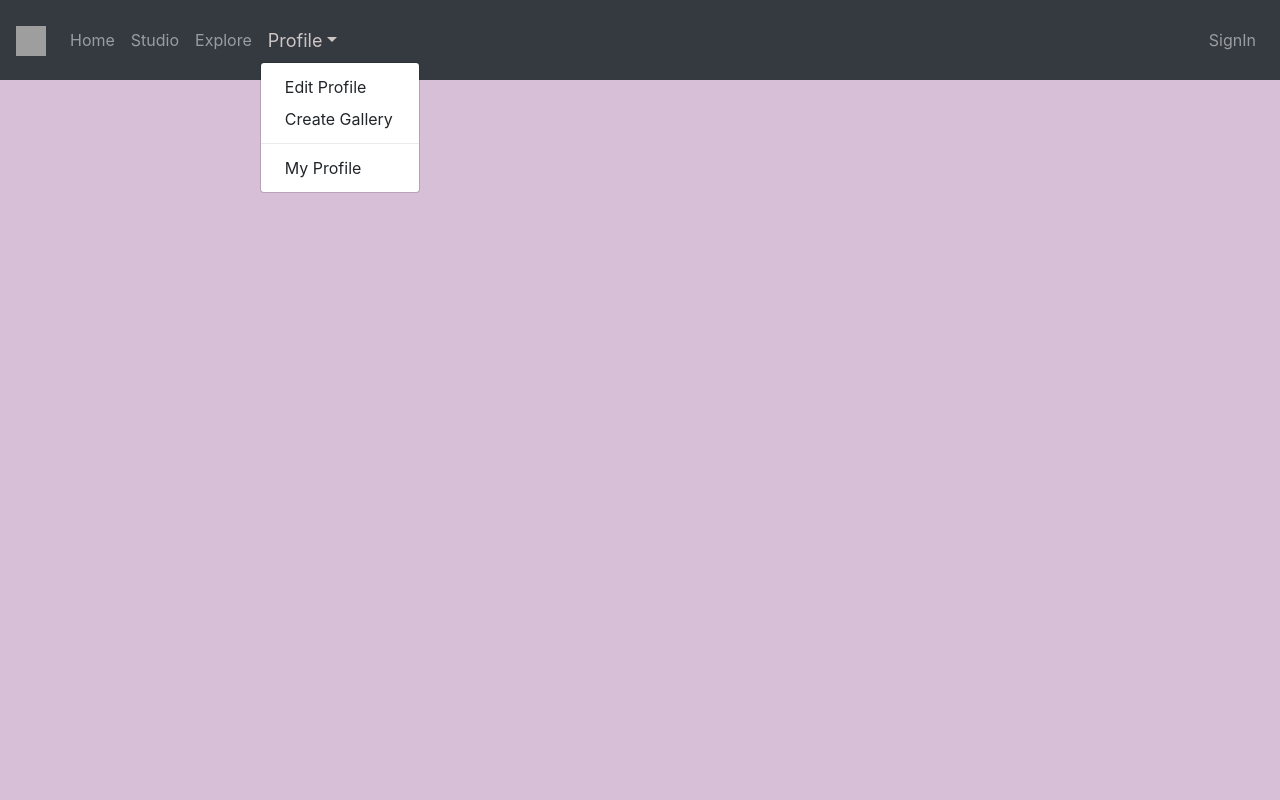
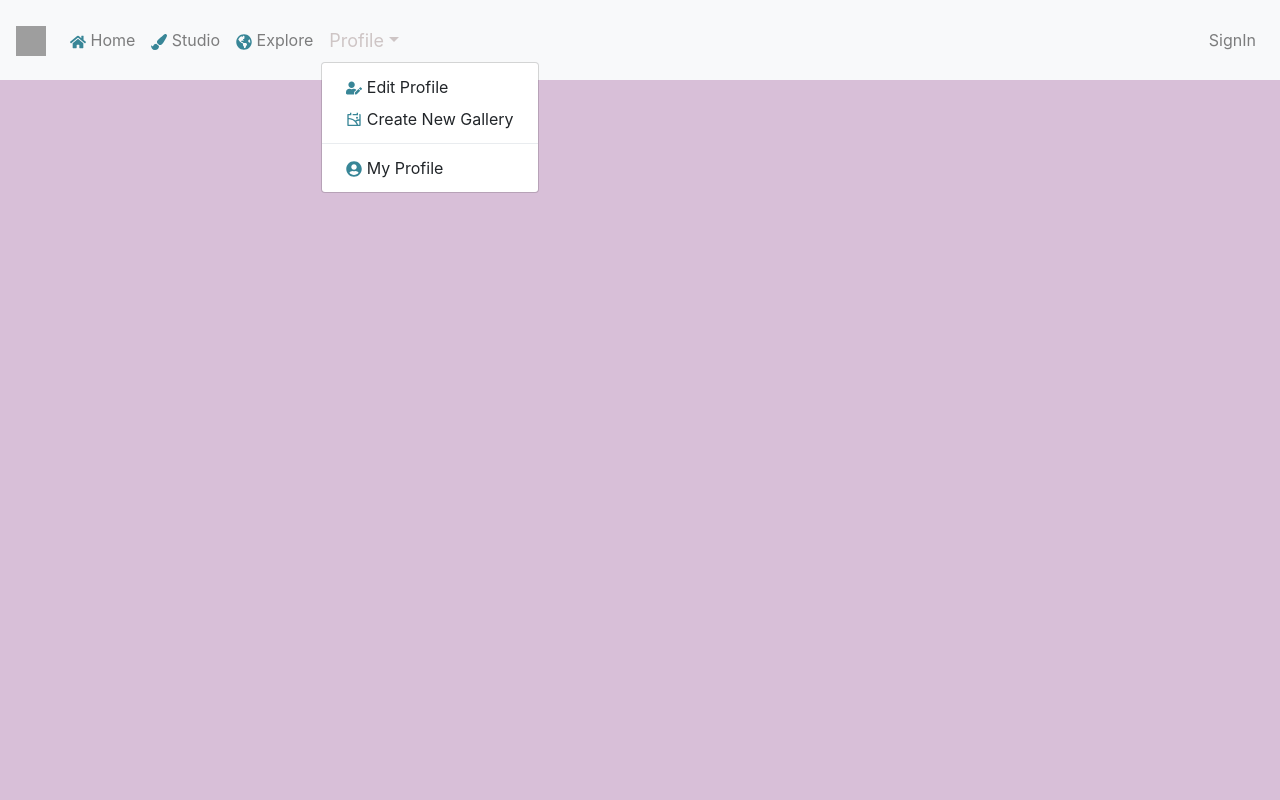
Before and after one commit to siobahnschuck/Curate, a React (Create React App) app in the folder client/: page /studio in a window 1280 px wide. Both pictures are taken after a click on the button "Profile". Shown: the top 800 px of the page. Built offline with nearby package versions, Linux system fonts and the light colour scheme; grey boxes are pictures that could not be loaded.

Commit message:
drawing saved alert

```diff
--- a/client/src/components/Pages/Studio.jsx
+++ b/client/src/components/Pages/Studio.jsx
@@ -47,7 +47,6 @@ const Studio = (props) => {
           handleChange={handleChange}
         />
       </div>
-      <DrawingTools />
     </div>
   )
 }
--- a/client/src/components/navbar/ProfileNav.jsx
+++ b/client/src/components/navbar/ProfileNav.jsx
@@ -1,25 +1,30 @@
 import React from 'react'
 import { Navbar, Nav, NavDropdown } from 'react-bootstrap'
+import * as FaIcons from 'react-icons/fa'
+import * as RiIcons from 'react-icons/ri'
+import { IconContext } from 'react-icons'
+
 import 'bootstrap/dist/css/bootstrap.min.css'
 
 
 const ProfileNav = () => {
   return (
-    <Navbar collapseOnSelect bg="dark" variant="dark">
+    <IconContext.Provider value={{ color: '#388697' }}>
+      <Navbar collapseOnSelect bg="light" variant="light">
         <Navbar.Brand href="/">
-        <img src='../../../public/logo400_circle.png' alt="logo" width="30" height="30" />
+          <img src='../../../public/logo_400px.png' alt="logo" width="30" height="30" />
         </Navbar.Brand>
         <Navbar.Toggle aria-controls="responsive-navbar-nav" />
         <Navbar.Collapse>
           <Nav className="navigation">
-          <Nav.Link href="/">Home</Nav.Link>
-          <Nav.Link href="/studio">Studio</Nav.Link>
-          <Nav.Link href="/explore">Explore</Nav.Link>
+            <Nav.Link href="/"><FaIcons.FaHome /> Home</Nav.Link>
+            <Nav.Link href="/studio"><FaIcons.FaPaintBrush /> Studio</Nav.Link>
+            <Nav.Link href="/explore"><FaIcons.FaGlobeAmericas /> Explore</Nav.Link>
             <NavDropdown title="Profile" id="drop-down">
-            <NavDropdown.Item href="/edit">Edit Profile</NavDropdown.Item>
-            <NavDropdown.Item href="/create/gallery">Create Gallery</NavDropdown.Item>
+              <NavDropdown.Item href="/edit"><FaIcons.FaUserEdit /> Edit Profile</NavDropdown.Item>
+              <NavDropdown.Item href="/create/gallery"><RiIcons.RiGalleryLine /> Create New Gallery</NavDropdown.Item>
               <NavDropdown.Divider />
-            <NavDropdown.Item href="/profile">My Profile</NavDropdown.Item>
+              <NavDropdown.Item href="/profile"> <FaIcons.FaUserCircle /> My Profile </NavDropdown.Item>
             </NavDropdown>
           </Nav>
           <Nav>
@@ -27,6 +32,7 @@ const ProfileNav = () => {
           </Nav>
         </Navbar.Collapse>
       </Navbar>
+    </IconContext.Provider>
   )
 }
 
--- a/client/src/css/App.css
+++ b/client/src/css/App.css
@@ -4,8 +4,12 @@
   padding:0;
 } */
 
-
 .home, .studio, .explore, .profile {
   height: 100vh;
   text-align: center;
 }
+
+body .bg-dark {
+  background-color: cadetblue!important;
+  color: black;
+}
--- a/client/src/css/Profile.css
+++ b/client/src/css/Profile.css
@@ -32,7 +32,7 @@
 .gallery-drawing{
   height: 45vh;
   width: auto;
-  overflow-y: auto
+  /* overflow-y: auto */
 }
 
 .gal-card-con {
@@ -45,7 +45,7 @@
   scroll-behavior: smooth;
   width: 100%;
   height: 50vh;
-  overflow-y: auto;
+  /* overflow-y: auto; */
 }
 
 .gallery-card {
```
Also changed, not shown: client/src/components/canvas/Canvas.jsx (+18 -6 lines). Lines whose indentation alone changed are shown as unchanged.
